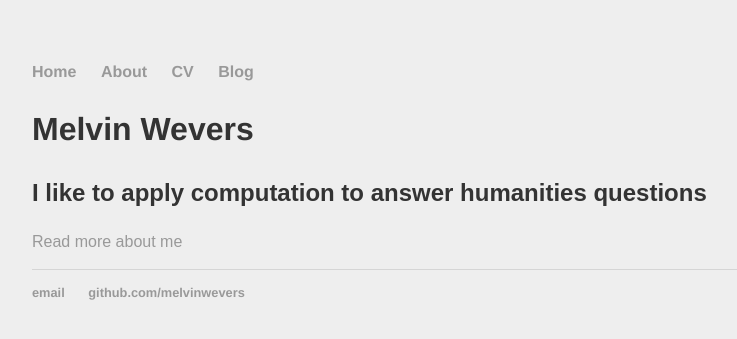
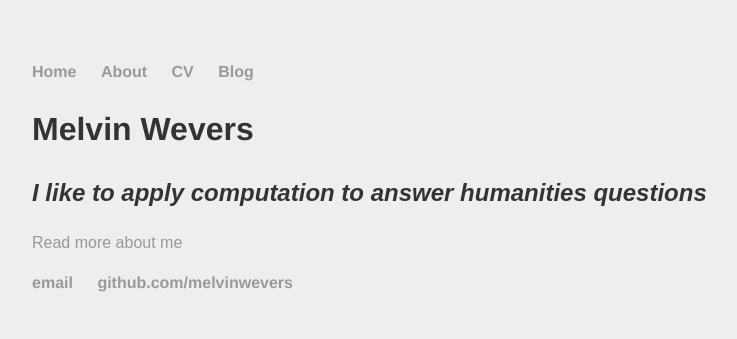
Before and after one commit to melvinwevers/backup-melvinwevers.github.io, a Jekyll site: the page built from index.html, in a window 1280 px wide. Shown: the top 339 px of the page, without its empty margins (160-897 px from the left). Built offline with Jekyll 4.4.1, drawn with Linux system fonts in a browser that asks for light colours.

Commit message:
Update main.css

```diff
--- a/css/main.css
+++ b/css/main.css
@@ -27,6 +27,9 @@ h1 {
     font-size: 2em;
     font-family:'Helvetica', 'Arial', 'Sans-Serif';
 }
+h2 {
+    font-size: 1.5em;
+    font-style: italic;
 p {
    font: 100%/1.5 Avenir, Arial;
    line-height: 1.4em;
```
